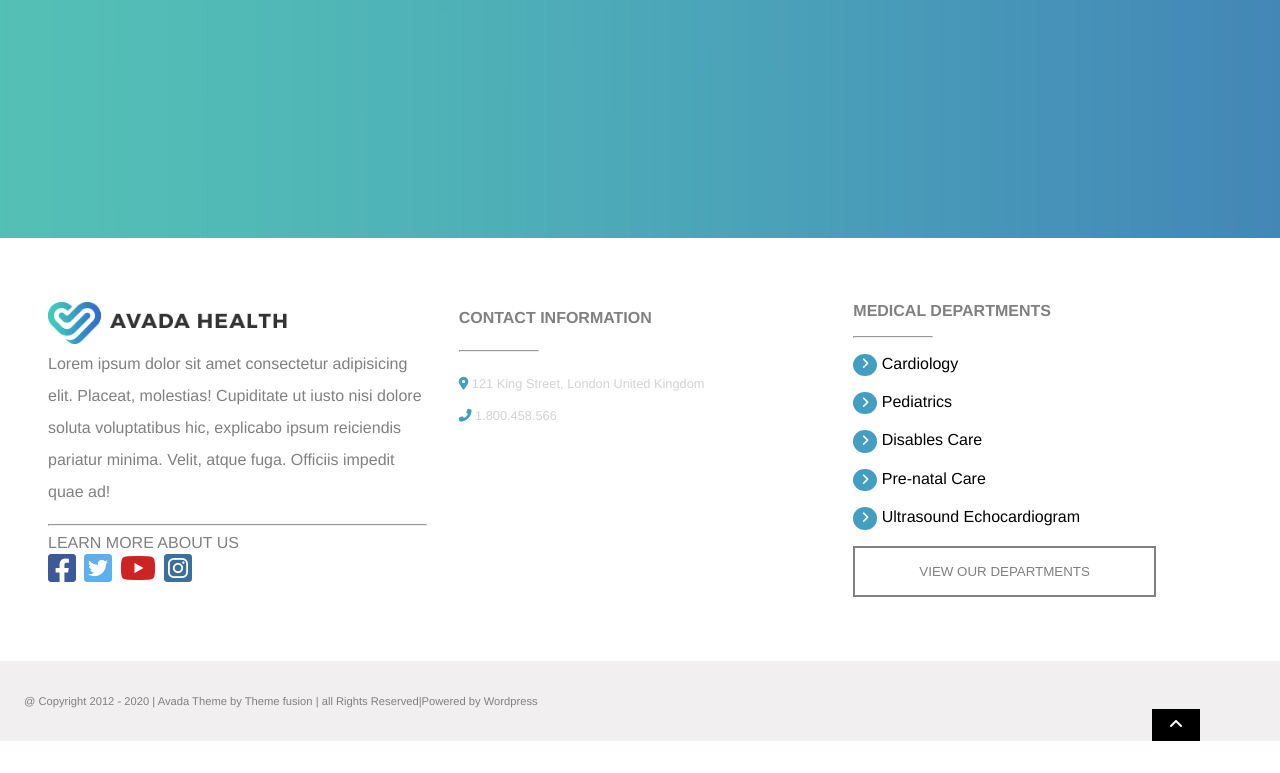
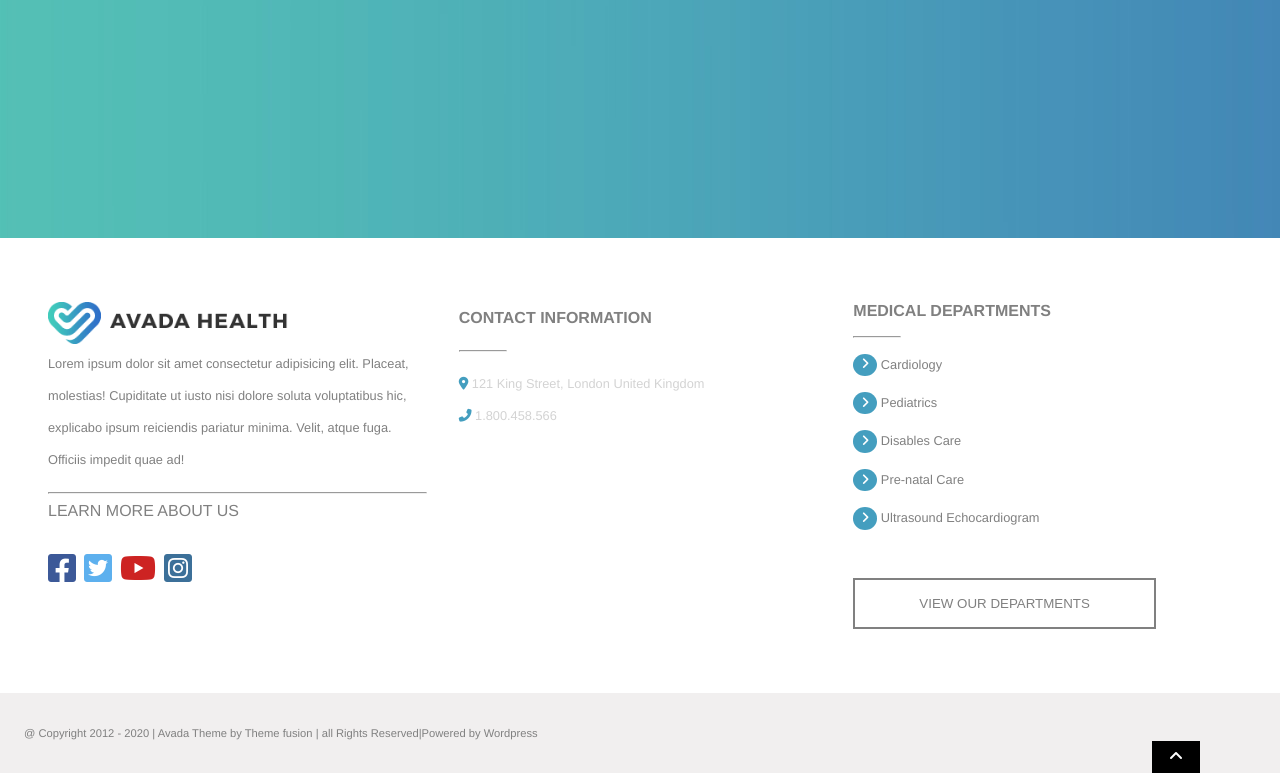
Before and after one commit to Crisano97/proj-html-vuejs, a Vue app: page / in a window 1280 px wide. Shown: the part 5087-5860 px from the top of the page. Before the commit the page ends 5828 px from the top, so only its background shows below. Built offline with nearby package versions, Linux system fonts and the light colour scheme.

Commit message:
button cursors added and elements sizes corrected

```diff
--- a/src/components/Footer.vue
+++ b/src/components/Footer.vue
@@ -109,7 +109,7 @@ export default {
 
       p{
         line-height: 2rem;
-
+        font-size: .8rem;
       }
 
       hr{
@@ -124,6 +124,7 @@ export default {
       .socials-container{
           display: flex;
           justify-content: flex-start;
+          margin-top: 2rem;
           .fa-brands{
               font-size: 2rem;
               margin-right: .5rem;
@@ -150,7 +151,7 @@ export default {
         text-transform: uppercase;
       }
       hr{
-        width: 5rem;
+        width: 3rem;
         margin: 1rem 0;
         color: $primaryTextColor;
       }
@@ -169,7 +170,7 @@ export default {
         text-transform: uppercase;
       }
       hr{
-        width: 5rem;
+        width: 3rem;
         margin: 1rem 0;
         color: $primaryTextColor;
       }
@@ -189,18 +190,20 @@ export default {
 
           a{
             text-decoration: none;
-            color: black;
+            color: gray;
+            font-size: .8rem;
           }
         }
       }
 
       button{
-        // width: 20rem;
         border: 2px solid gray;
         background-color: transparent;
         padding: 1rem 4rem;
         text-transform: uppercase;
         color: gray;
+        cursor: pointer;
+        margin-top: 2rem;
       }
     }
   }
@@ -229,6 +232,7 @@ export default {
         color: white;
         text-align: center;
         line-height: 2rem;
+        cursor: pointer;
       }
     }
 </style>
--- a/src/components/Header.vue
+++ b/src/components/Header.vue
@@ -79,9 +79,7 @@ export default {
             }
 
             div.menu-container{
-                // height: 3rem;
                 width: 30rem;
-                // background-color: red;
 
                 ul.menu{
                     display: flex;
@@ -96,6 +94,7 @@ export default {
                         &:last-child{
                             background-color: $primaryColorLight;
                             padding: .5rem 1rem;
+                            cursor: pointer;
                         }
                         a{
 
@@ -146,7 +145,7 @@ export default {
                 padding:  .5rem 1rem;
                 color: white;
                 text-transform: uppercase;
-
+                cursor: pointer;
             }
         }
     }
--- a/src/components/Main.vue
+++ b/src/components/Main.vue
@@ -258,15 +258,14 @@ export default {
         img{
             width: 3rem;
             margin-top: 2rem;
+            cursor: pointer;
         }
     }
 
     div.health-features{
         width: 100%;
-        // padding: 3rem 1rem;
         display: flex;
         justify-content: space-around;
-        // background-color: $primaryTextColor;
     }
 
     section.appointment{
@@ -304,6 +303,7 @@ export default {
                 color: white;
                 text-transform: uppercase;
                 font-size: 1.2rem;
+                cursor: pointer;
             }
         }
 
--- a/src/components/MoreInfo.vue
+++ b/src/components/MoreInfo.vue
@@ -51,6 +51,7 @@ export default {
             text-transform: uppercase;
             padding: .6rem 2rem;
             margin-top: 2rem;
+            cursor: pointer;
         }
 
 
```
